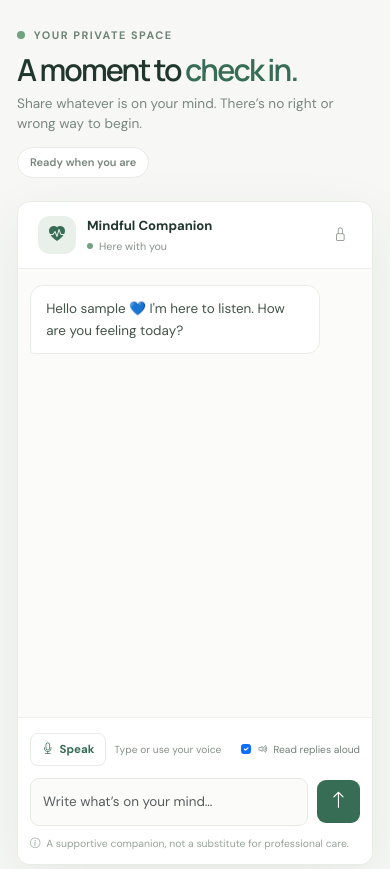
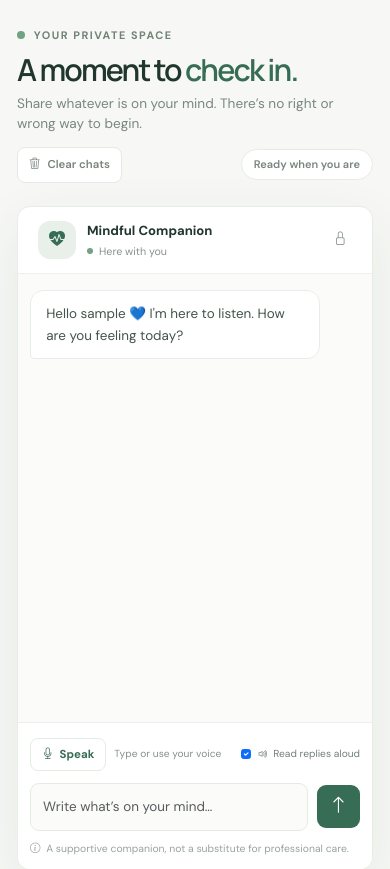
Before and after one commit to Bilmid001/mental_health_companion, a Flask app: page /chat in a window 390 px wide. Shown: the part 59-928 px from the top of the page. Run offline with Flask 3, Linux system fonts and the light colour scheme; the visitor is signed in with stand-in values (Sample User, id 1); data that the repository does not hold is empty; parts of the project's set-up code (start-up, migrations or seed data) failed here and were passed over.

Commit message:
clear icon

```diff
--- a/app.py
+++ b/app.py
@@ -257,6 +257,16 @@ def api_history():
     } for m in msgs])
 
 
+@app.route("/api/history/clear", methods=["POST"])
+@login_required
+def api_clear_history():
+    deleted_count = Message.query.filter_by(user_id=current_user.id).delete(
+        synchronize_session=False
+    )
+    db.session.commit()
+    return jsonify({"deleted_messages": deleted_count})
+
+
 @app.route("/api/trends")
 @login_required
 def api_trends():
--- a/static/css/style.css
+++ b/static/css/style.css
@@ -231,6 +231,10 @@ h1 em, h2 em { color: var(--brand); font-style: normal; }
 /* Chat and voice controls */
 .chat-page { max-width: 900px; margin: 0 auto; }
 .chat-heading { display: flex; align-items: flex-end; justify-content: space-between; gap: 20px; margin: 2px 0 23px; }
+.chat-heading-actions { display: flex; align-items: center; gap: 10px; }
+.clear-chat-button { display: inline-flex; min-height: 36px; align-items: center; justify-content: center; gap: 7px; padding: 0 11px; border: 1px solid #e6e9e4; border-radius: 8px; background: #fff; color: #78847b; font-size: .71rem; font-weight: 600; white-space: nowrap; }
+.clear-chat-button:hover:not(:disabled) { border-color: #e4caca; background: #fff8f7; color: #a64e4e; }
+.clear-chat-button:disabled { cursor: wait; opacity: .6; }
 .chat-heading h1 { margin: 9px 0 5px; font-size: clamp(1.7rem, 3vw, 2.45rem); font-weight: 600; letter-spacing: -.06em; }
 .chat-heading p { margin: 0; color: var(--muted); font-size: .85rem; }
 .sentiment-badge { padding: 9px 12px; border: 1px solid #e7ebe5; border-radius: 30px; background: #fff; color: #78867d; font-size: .69rem; font-weight: 600; white-space: nowrap; }
@@ -336,6 +340,7 @@ h1 em, h2 em { color: var(--brand); font-style: normal; }
   .auth-description { margin-bottom: 20px; }
   .auth-safety { margin-top: 19px; }
   .chat-heading { align-items: flex-start; flex-direction: column; gap: 12px; }
+  .chat-heading-actions { width: 100%; justify-content: space-between; }
   .chat-heading h1 { font-size: 1.9rem; }
   .chat-window { height: 53vh; min-height: 300px; padding: 16px 12px; }
   .bubble { max-width: 88%; font-size: .84rem; }
--- a/static/js/chat.js
+++ b/static/js/chat.js
@@ -2,6 +2,7 @@ const chatWindow = document.getElementById("chatWindow");
 const chatForm   = document.getElementById("chatForm");
 const chatInput  = document.getElementById("chatInput");
 const badge      = document.getElementById("sentimentBadge");
+const clearChatButton = document.getElementById("clearChatButton");
 const micButton = document.getElementById("micButton");
 const voiceStatus = document.getElementById("voiceStatus");
 const speakReplies = document.getElementById("speakReplies");
@@ -80,6 +81,33 @@ async function loadHistory(){
   if (msgs.length) chatWindow.replaceChildren();
   msgs.forEach(m => addMsg(m.text, m.sender, m.sender === "user" ? m.sentiment : null));
 }
+
+clearChatButton.addEventListener("click", async () => {
+  if (!window.confirm("Clear all of your chat messages? This cannot be undone.")) return;
+
+  clearChatButton.disabled = true;
+  try {
+    const response = await fetch("/api/history/clear", {
+      method: "POST",
+      headers: {
+        "X-CSRF-Token": document.querySelector('meta[name="csrf-token"]').content
+      }
+    });
+    const data = await response.json();
+    if (!response.ok) throw new Error(data.error || "Unable to clear your chats.");
+
+    chatWindow.replaceChildren();
+    if ("speechSynthesis" in window) window.speechSynthesis.cancel();
+    addMsg("Your chat history has been cleared. I'm here whenever you'd like to start again.", "bot");
+    badge.textContent = "Ready when you are";
+    badge.className = "badge sentiment-badge";
+    voiceStatus.textContent = "Your chat history was cleared";
+  } catch (error) {
+    addMsg(error.message || "Unable to clear your chats. Please try again.", "bot");
+  } finally {
+    clearChatButton.disabled = false;
+  }
+});
 
 if (SpeechRecognition) {
   recognition = new SpeechRecognition();
--- a/templates/chat.html
+++ b/templates/chat.html
@@ -4,7 +4,12 @@
 <section class="chat-page">
   <div class="chat-heading">
     <div><div class="eyebrow"><span class="eyebrow-dot"></span> YOUR PRIVATE SPACE</div><h1>A moment to <em>check in.</em></h1><p>Share whatever is on your mind. There’s no right or wrong way to begin.</p></div>
-    <span class="badge sentiment-badge" id="sentimentBadge">Ready when you are</span>
+    <div class="chat-heading-actions">
+      <button class="clear-chat-button" id="clearChatButton" type="button" aria-label="Clear all chats" title="Clear all chats">
+        <i class="bi bi-trash3"></i><span>Clear chats</span>
+      </button>
+      <span class="badge sentiment-badge" id="sentimentBadge">Ready when you are</span>
+    </div>
   </div>
   <div class="chat-card">
     <div class="chat-card-top"><span class="chat-companion-avatar"><i class="bi bi-heart-pulse-fill"></i></span><div class="chat-companion-copy"><strong>Mindful Companion</strong><span><i class="status-dot"></i> Here with you</span></div><span class="privacy-label"><i class="bi bi-lock"></i> Just for you</span></div>
@@ -28,4 +33,4 @@
   </div>
 </section>
 {% endblock %}
-{% block scripts %}<script src="{{ url_for('static', filename='js/chat.js', v='5') }}"></script>{% endblock %}
+{% block scripts %}<script src="{{ url_for('static', filename='js/chat.js', v='6') }}"></script>{% endblock %}
```
Also changed, not shown: instance/mental_health.db.
